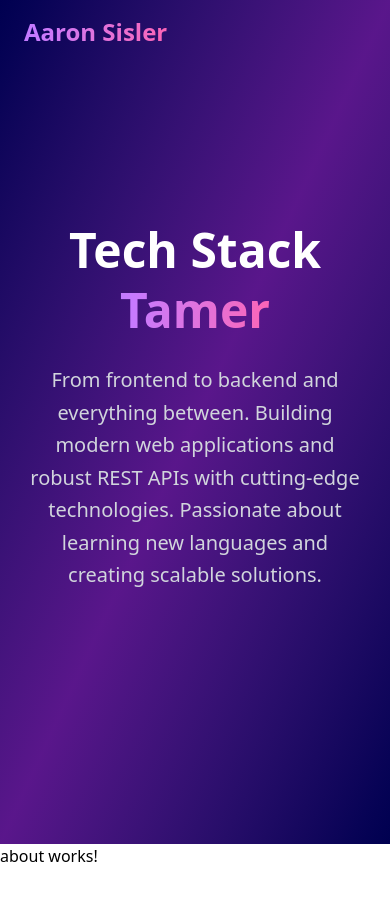
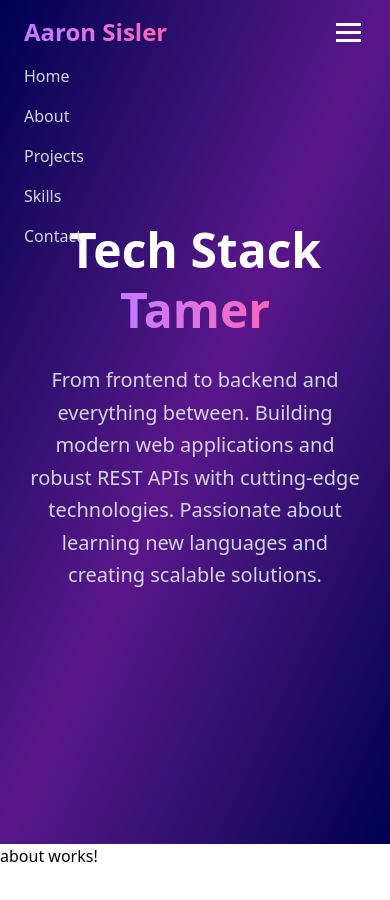
Before and after one commit to aaronsisler/portfolios.aaronsisler, an Angular app: page / in a window 390 px wide. Shown: the top 900 px of the page. Built offline with nearby package versions, Linux system fonts and the light colour scheme.

Commit message:
Placement and sizing of hamburger is correct now compared to desktop

```diff
--- /dev/null
+++ b/src/app/hamburger/hamburger.component.css
@@ -0,0 +1,17 @@
+.hamburger__line {
+  width: 25px;
+  height: 3px;
+  margin: 5px;
+  background-color: white;
+  transition: all 0.3s ease;
+}
+/* When the wrapper (e.g., button) has the toggled class */
+.hamburger__toggled .hamburger__line:nth-child(1) {
+  transform: rotate(-45deg) translate(-5px, 6px);
+}
+.hamburger__toggled .hamburger__line:nth-child(2) {
+  opacity: 0;
+}
+.hamburger__toggled .hamburger__line:nth-child(3) {
+  transform: rotate(45deg) translate(-5px, -6px);
+}
--- /dev/null
+++ b/src/app/hamburger/hamburger.component.html
@@ -0,0 +1,9 @@
+<div
+  class="hamburger"
+  [class.hamburger__toggled]="isToggled"
+  (click)="toggle()"
+>
+  <div class="hamburger__line"></div>
+  <div class="hamburger__line"></div>
+  <div class="hamburger__line"></div>
+</div>
--- /dev/null
+++ b/src/app/hamburger/hamburger.component.ts
@@ -0,0 +1,15 @@
+import { Component } from "@angular/core";
+
+@Component({
+  selector: "app-hamburger",
+  imports: [],
+  templateUrl: "./hamburger.component.html",
+  styleUrl: "./hamburger.component.css",
+})
+export class HamburgerComponent {
+  isToggled: boolean = false;
+
+  toggle() {
+    this.isToggled = !this.isToggled;
+  }
+}
--- a/src/app/navbar/navbar.component.html
+++ b/src/app/navbar/navbar.component.html
@@ -8,12 +8,14 @@
 >
   <div class="container mx-auto px-6 py-4">
     <div class="flex items-center justify-between">
+      <!-- Logo -->
       <div class="text-2xl font-bold">
         <span
           class="bg-gradient-to-r from-purple-400 to-pink-400 bg-clip-text text-transparent"
           >Aaron Sisler
         </span>
       </div>
+      <!-- Desktop Navigation -->
       <div class="hidden md:flex items-center space-x-8">
         @for (navItem of navItems; track $index) {
         <button
@@ -24,6 +26,23 @@
         </button>
         }
       </div>
+      <div class="md:hidden">
+        <app-hamburger />
+      </div>
+    </div>
+    <!-- Mobile Navigation -->
+    <div class="md:hidden">
+      <div class="flex flex-col space-y-4 pt-4">
+        @for (navItem of navItems; track $index) {
+        <button
+          key="{item.id}"
+          (click)="scrollToSection(navItem.id)"
+          class="text-gray-300 hover:text-purple-400 transition-colors duration-300 font-medium text-left"
+        >
+          {{ navItem.name }}
+        </button>
+        }
+      </div>
     </div>
   </div>
 </nav>
--- a/src/app/navbar/navbar.component.ts
+++ b/src/app/navbar/navbar.component.ts
@@ -1,9 +1,10 @@
 import { CommonModule } from "@angular/common";
 import { Component, OnDestroy, OnInit } from "@angular/core";
+import { HamburgerComponent } from "../hamburger/hamburger.component";
 
 @Component({
   selector: "app-navbar",
-  imports: [CommonModule],
+  imports: [CommonModule, HamburgerComponent],
   templateUrl: "./navbar.component.html",
   styleUrl: "./navbar.component.css",
 })
```
Also changed, not shown: 1 other file (tests, documents, lock files or other folders).
